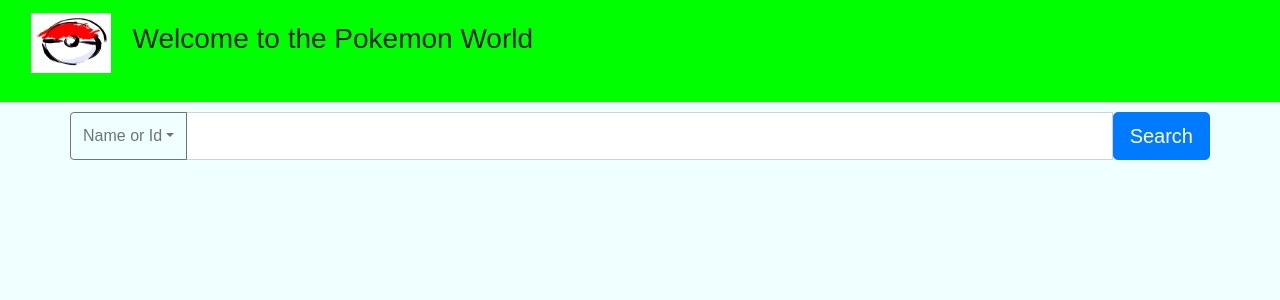
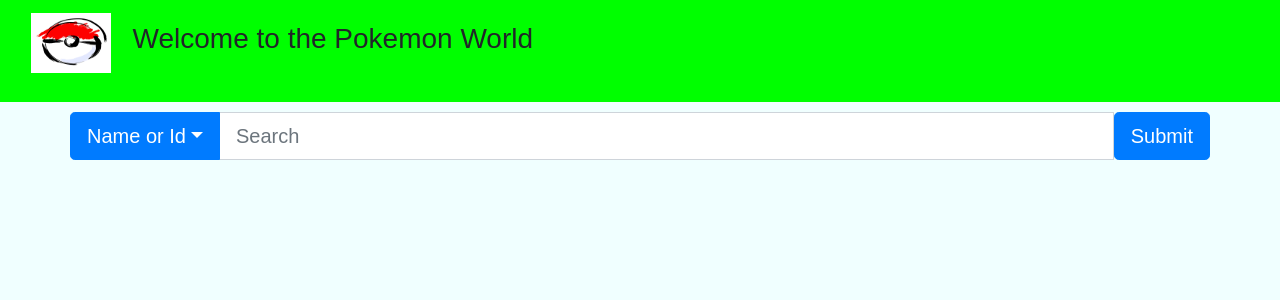
Before and after one commit to komaljit/pokedox, a React (Create React App) app: page / in a window 1280 px wide. Shown: the top 300 px of the page. Built offline with nearby package versions, Linux system fonts and the light colour scheme.

Commit message:
modifications in component states

```diff
--- a/src/App.js
+++ b/src/App.js
@@ -1,19 +1,13 @@
 import React, { Component } from 'react';
 import './App.css';
 import Container from './components/container';
-import {BrowserRouter} from 'react-router-dom';
 
 class App extends Component {
-    constructor(props) {
-        super(props);
-    }
 
     render() {
         return (
       <div className="App">
-          <BrowserRouter>
         <Container />
-          </BrowserRouter>
       </div>
     );
   }
--- a/src/components/container.js
+++ b/src/components/container.js
@@ -1,8 +1,7 @@
 import React, {Component} from 'react';
 import Search from './search-bar';
-import PokemonCard from './name-pokecard';
+import NameCard from './name-pokecard';
 import TypeCard from './type-pokecard';
-// import {data} from './data';
 
 class Container extends Component{
 
@@ -15,29 +14,26 @@
     }
 
     showPokeDoxCard = (pokemonDetails, cardType) => {
-        console.log(pokemonDetails);
         this.setState({
             pokeDoxCardData: pokemonDetails,
-            cardType: cardType
+            cardType: cardType,
         })
     };
 
     render(){
-        console.log(this.state.cardType);
         let Card;
         if (this.state.cardType === 'Name or Id') {
-            Card = <PokemonCard pokemonDetails={this.state.pokeDoxCardData}/>
+            Card = <NameCard pokemonDetails={this.state.pokeDoxCardData}/>
         } else if (this.state.cardType === 'Type or Id') {
             Card = <TypeCard pokemonDetails={this.state.pokeDoxCardData}/>
         }
         return (
             <div className='container'>
-                <div className="row">
                     <Search showPokeDoxCard={this.showPokeDoxCard} />
-                    {Card}
-                </div>
+                {this.state.pokeDoxCardData ?
+                    Card : ''
+                }
                 <br/>
-                {/*<Pokemon pokemonDetails={data} />*/}
             </div>
         )
     }
--- a/src/components/search-bar.js
+++ b/src/components/search-bar.js
@@ -1,6 +1,4 @@
 import React, {Component} from 'react';
-import { withRouter } from 'react-router-dom';
-import axios from 'axios';
 const API = 'https://cors.io/?http://pokeapi.co/api/v2';
 
 class Search extends Component {
@@ -8,8 +6,9 @@
     constructor(props){
         super(props);
         this.state = {
-            input:'',
+            input:'kom',
             url: 'Name or Id',
+            message: false
         };
     }
 
@@ -20,50 +19,51 @@
     };
 
     getPokemonDetails = (url) =>{
-        axios.get(`${API}/${url}/${this.state.input}`)
+        fetch(`${API}/${url}/${this.state.input.toLowerCase()}`, {
+            method: 'GET', mode:'cors'})
             .then((res) => {
-                console.log(res.status);
                 if (res.status === 200) {
-                    return res.data;
+                    return res.json();
                 } else if (res.status === 404){
-                    throw "Not found";
+                    this.setState({message:true});
+                    return ''
                 } else{
                     throw "Unknown error";
                 }
-            }).then((data) => {
-                console.log('in the ai call func', data);
-                this.props.showPokeDoxCard(data, this.state.url)})
+            })
+            .then((data) => {
+                this.props.showPokeDoxCard(data, this.state.url)
+            })
             .catch(error => {
                 return error;
             })
     };
 
     render(){
-        console.log(this.state.url);
         return (
-                <div className="input-group">
+                <div className="row" id="search-row">
+                    <div className="input-group input-group-lg">
                         <div className="input-group-prepend">
-                        <button className="btn btn-outline-secondary dropdown-toggle" type="button"
-                                data-toggle="dropdown" aria-haspopup="true" aria-expanded="false">{this.state.url}
+                            <button type="button" className="btn btn-primary dropdown-toggle" id="change-url-btn" data-toggle="dropdown" aria-haspopup="true" aria-expanded="false">{this.state.url}
                             </button>
                             <div className="dropdown-menu" aria-labelledby="dropdownMenuButton">
-                            <button className="dropdown-item" onClick={
-                                ()=>{
+                                <button className="dropdown-item" onClick={ ()=>{
                                     this.state.url === 'Type or Id' ?
-                                        this.setState({url:'Name or Id'})
-                                        : this.setState({url:'Type or Id'});
-                                }
-                            }> {this.state.url === 'Type or Id' ?
-                                'Name or Id'
-                                : 'Type or Id'}</button>
+                                        this.setState({url:'Name or Id'}) : this.setState({url:'Type or Id'});
+                                }}>
+                                    {this.state.url === 'Type or Id' ? 'Name or Id' : 'Type or Id'}
+                                </button>
                             </div>
                         </div>
-                    <input type="text" className="form-control" aria-label="Text input with dropdown button" onChange={
+
+                        <input type="text" className="form-control" id='input-a' placeholder="Search" aria-label="Text input with dropdown button" onChange={
                             (event)=>{
                                 this.changePokemon(event.target.value);
-                        }}/>
-                    <button type="button" className="btn btn-lg btn-primary" data-toggle="popover" title="click to search" onClick={
+                            }
+                        }/>
+                        <button type="button" className="btn btn-primary btn-lg" id='api-call-button' data-toggle="popover" title="click to search" onClick={
                             () =>{
+                                this.setState({message:false});
                                 if (this.state.input !== ''){
                                     if (this.state.url === 'Type or Id'){
                                         this.getPokemonDetails('type');
@@ -72,12 +72,13 @@
                                     }
                                 }
                             }
-                    }>
-                        Search
-                    </button>
+                        }>Submit</button>
+                    </div>
+                    {this.state.message ? <div className="col-lg-3 col-centered">0 results found</div> : '' }
+
                 </div>
         )
     }
 }
 
-export default withRouter(Search);
+export default Search;
```
Lines whose indentation alone changed are shown as unchanged.
